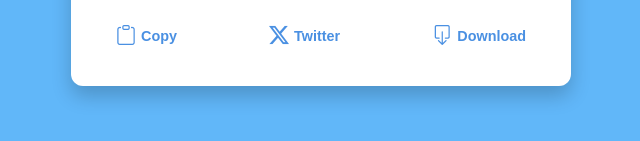
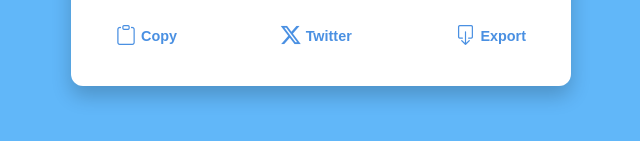
Before and after one commit to sourish19/Random-Quote-Generator, a plain HTML site: page index.html in a window 1280 px wide. Shown: the part 479-620 px from the top of the page, 319-959 px from the left. Drawn offline with nearby package versions, Linux system fonts and the light colour scheme.

```diff
--- a/index.html
+++ b/index.html
@@ -29,7 +29,7 @@
         </button>
         <button id="download">
           <i class="bi bi-box-arrow-down"></i>
-          <div>Download</div>
+          <div>Export</div>
         </button>
       </div>
     </div>
```
Also changed, not shown: style.css (line endings or trailing spaces), 2 other files.
